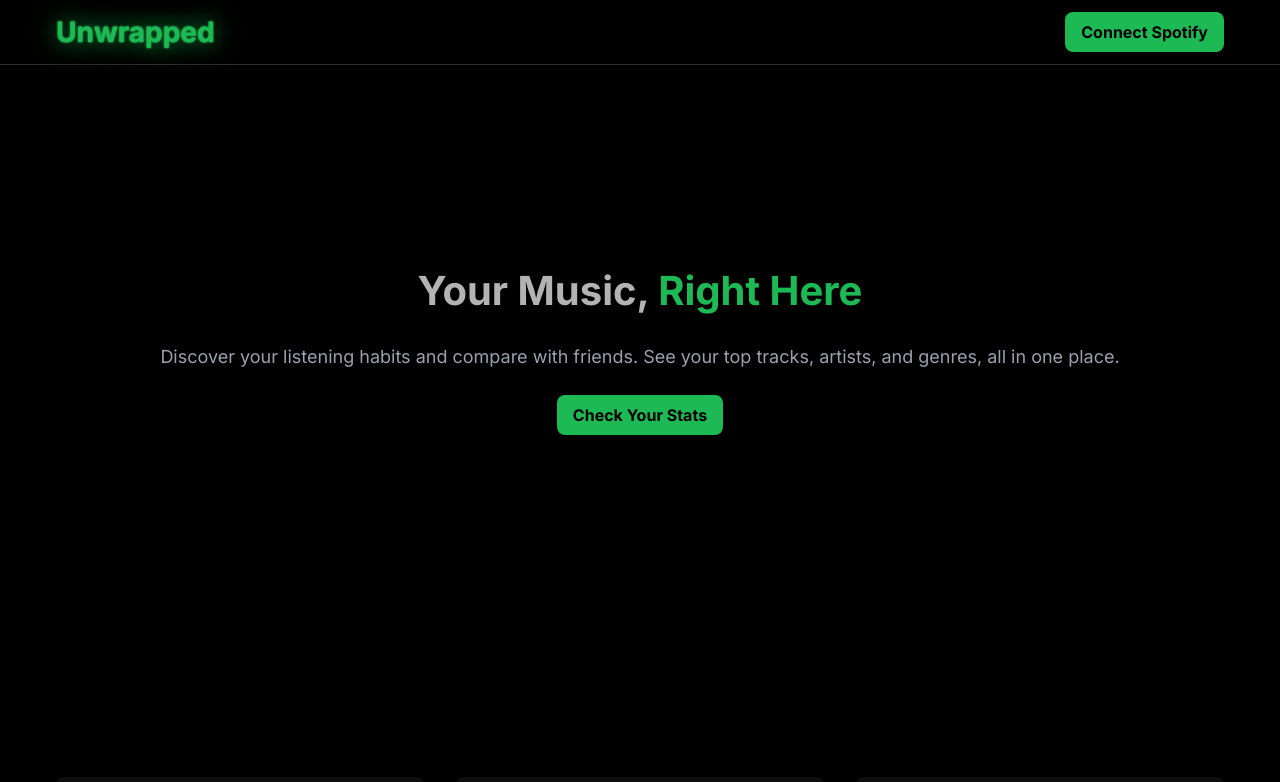
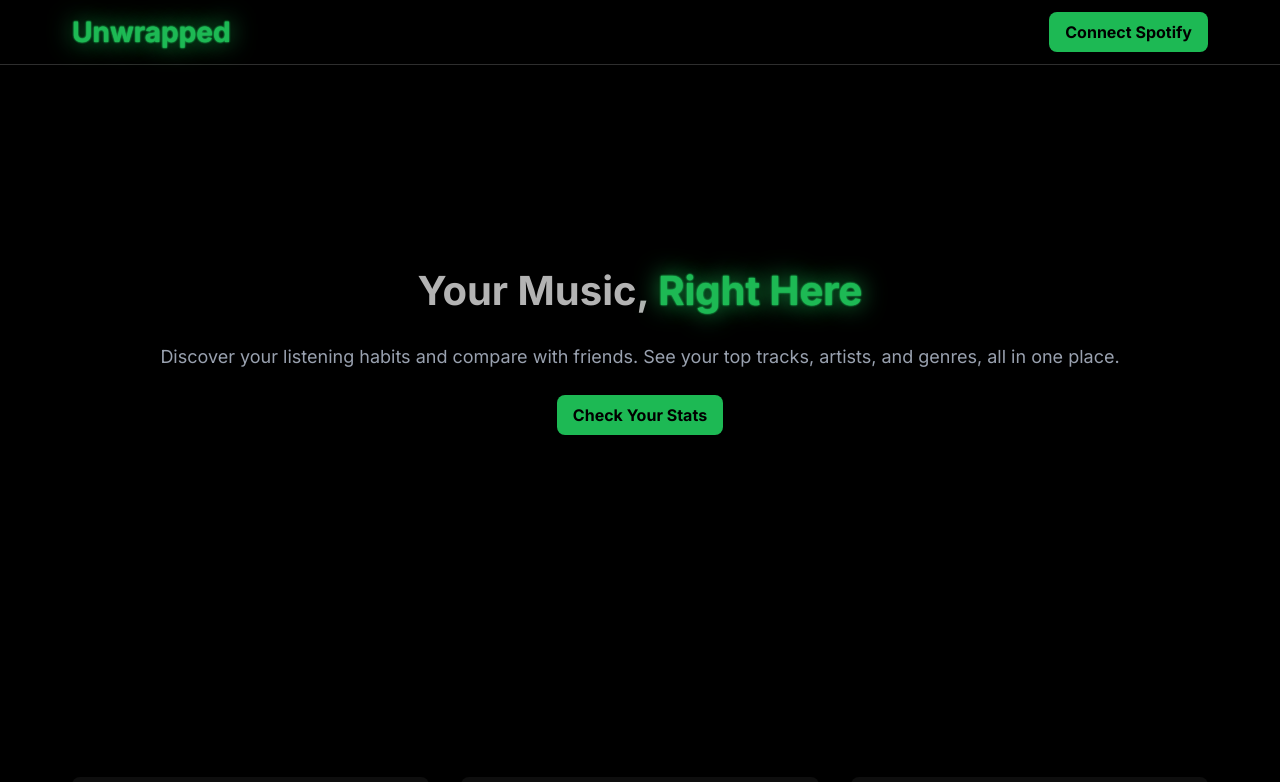
Before and after one commit to ppattyy/Unwrapped, a React (Vite) app in the folder react-app/: page /home in a window 1280 px wide. Shown: the top 782 px of the page. Built offline with nearby package versions, Linux system fonts and the light colour scheme.

Commit message:
spacing and accents

```diff
--- a/react-app/src/App.css
+++ b/react-app/src/App.css
@@ -63,11 +63,7 @@ a {
   margin: 1rem;
 }
 
-.container {
-  max-width: 1200px;
-  margin: 0 auto;
-  padding: 0 1rem;
-}
+
 
 .hero {
   display: flex;
--- a/react-app/src/Index.jsx
+++ b/react-app/src/Index.jsx
@@ -61,10 +61,10 @@ function Index() {
 
   function Hero() {
     return (
-      <section className="hero bg-black flex items-center justify-center]">
+      <section className="hero bg-black flex items-center justify-center">
         <div className="container mx-auto max-w-4xl text-center">
           <h1 className="text-5xl font-extrabold hero-spacing">
-            <span>Your Music,</span> <span className="text-[#1DB954]">Right Here</span>
+            <span>Your Music,</span> <span className="accent">Right Here</span>
           </h1>
           <p className="text-lg text-gray-400 hero-spacing">
             Discover your listening habits and compare with friends. See your top tracks, artists, and genres, all in one place.
```
